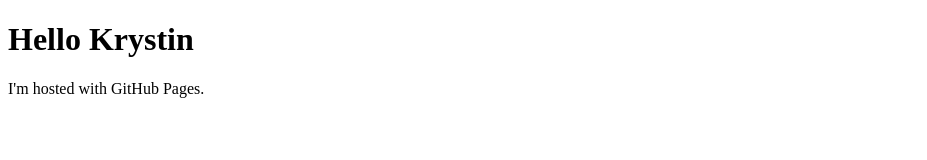
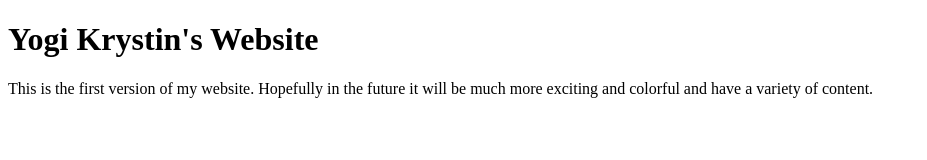
Before and after one commit to rowdyreptile/rowdyreptile.github.io, a plain HTML site: page index.html in a window 1280 px wide. Shown: the whole page, without its empty margins (0-927 px from the left). Drawn offline with Linux system fonts and the light colour scheme.

Commit message:
index.html

```diff
--- a/index.html
+++ b/index.html
@@ -1,7 +1,7 @@
 <!DOCTYPE html>
 <html>
 <body>
-<h1>Hello Krystin</h1>
-<p>I'm hosted with GitHub Pages.</p>
+<h1>Yogi Krystin's Website</h1>
+<p>This is the first version of my website. Hopefully in the future it will be much more exciting and colorful and have a variety of content.</p>
 </body>
 </html>
```
Also changed, not shown: 1 other file.
